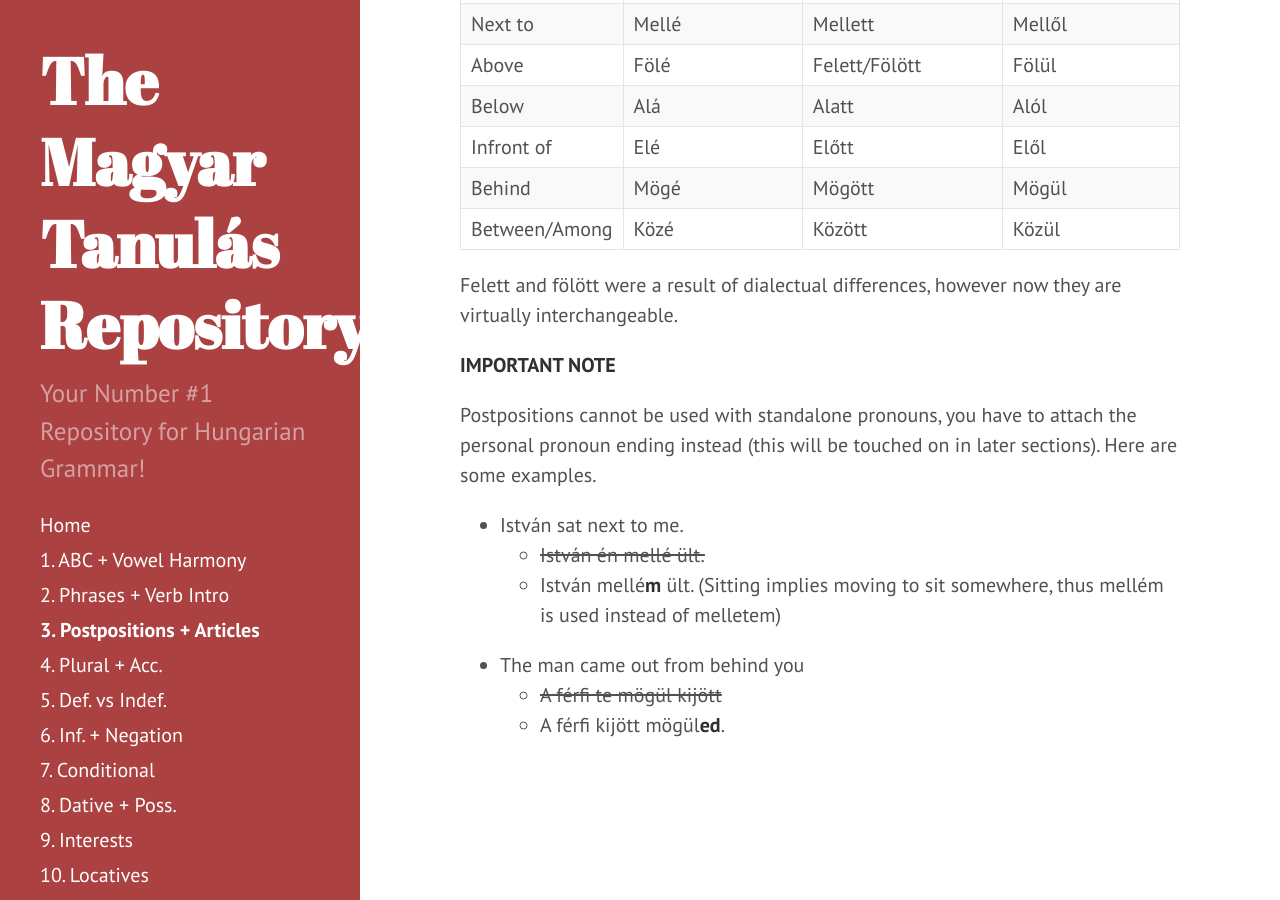
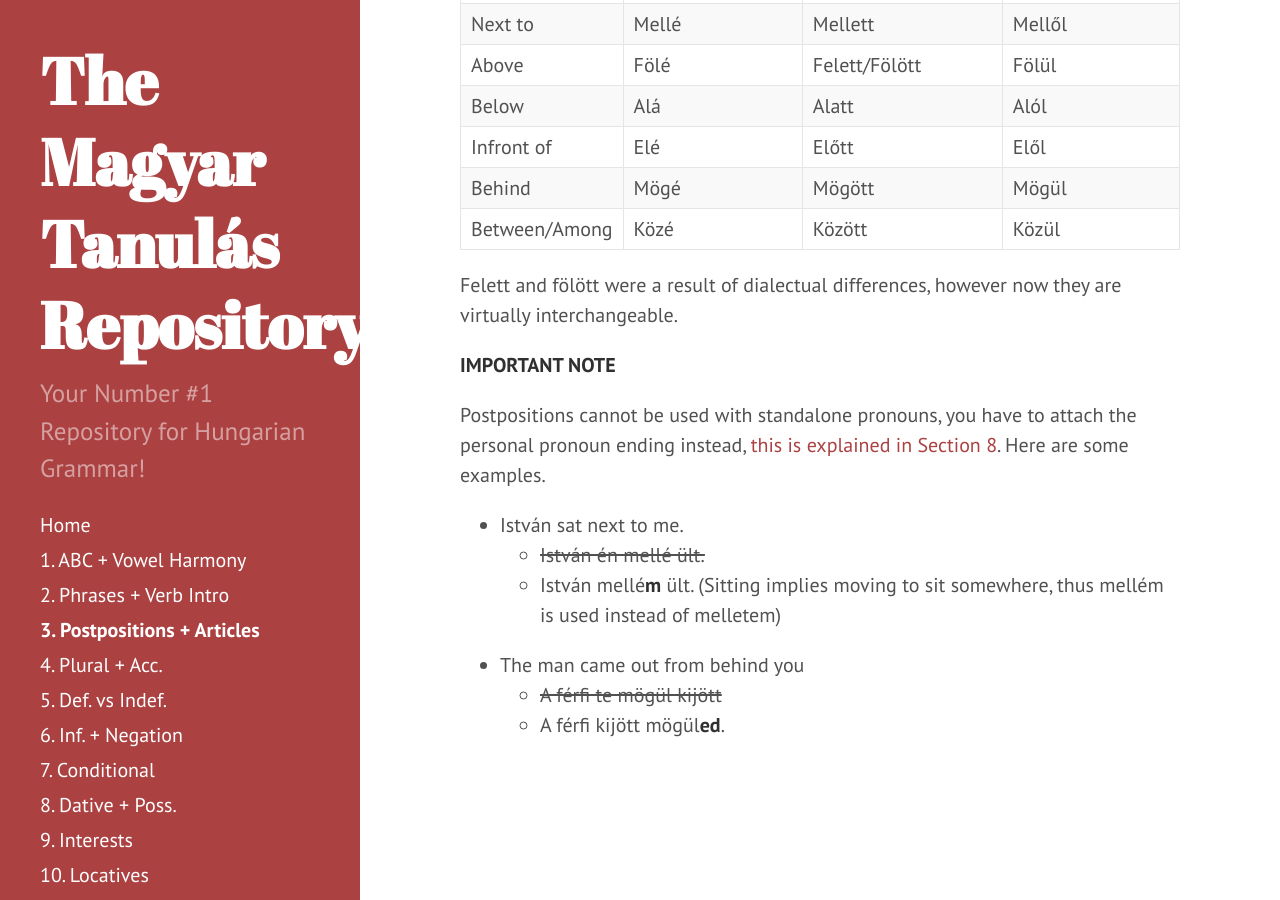
Before and after one commit to Magyartanulas/magyartanulas.github.io, a Jekyll site: the page built from Section3.md, in a window 1280 px wide and 900 px high, scrolled down 1721 px. Built offline with Jekyll 4.4.1, drawn with Linux system fonts in a browser that asks for light colours; Markdown is read by kramdown in place of the engine named in the settings.

Commit message:
Update Section3.md

```diff
--- a/Section3.md
+++ b/Section3.md
@@ -57,8 +57,7 @@ Felett and fölött were a result of dialectual differences, however now they ar
 
 **IMPORTANT NOTE**
 
-Postpositions cannot be used with standalone pronouns, you have to attach the personal pronoun ending instead
-(this will be touched on in later sections). Here are some examples.
+Postpositions cannot be used with standalone pronouns, you have to attach the personal pronoun ending instead, [this is explained in Section 8](https://magyartanulas.github.io/Section8/). Here are some examples.
 
 * István sat next to me.
   * ~~István én mellé ült.~~
```
